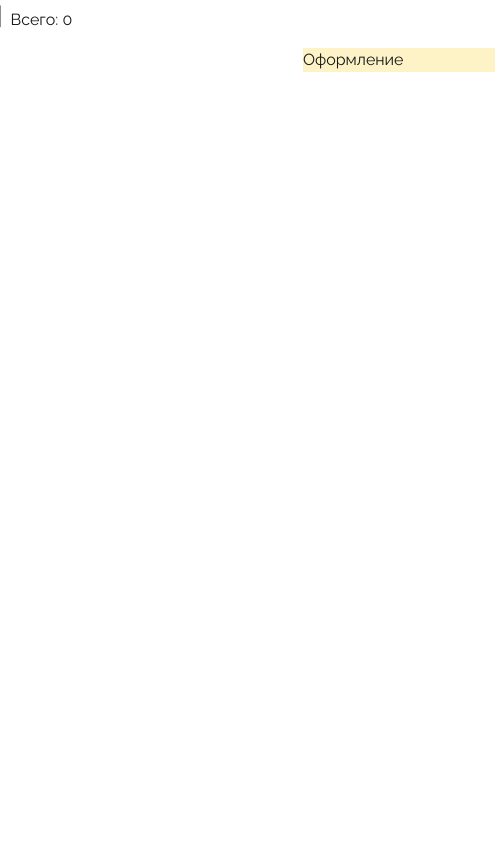
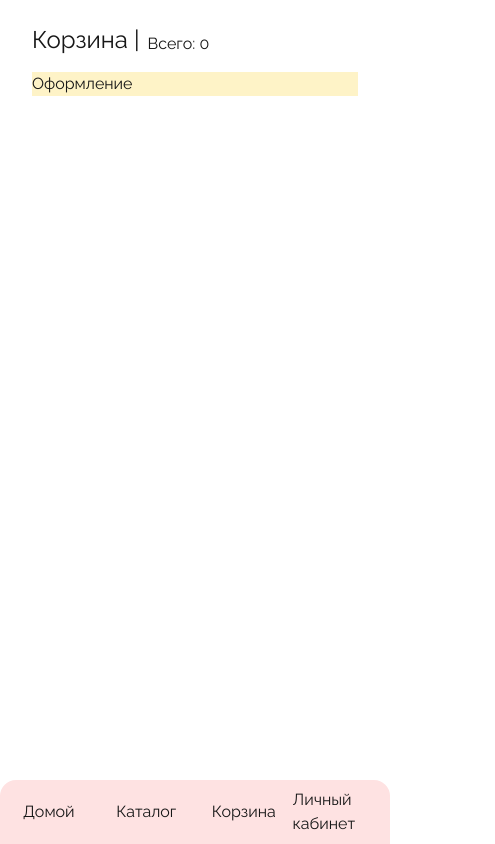
Before and after one commit to Neon3341/walmi-next, a Next.js app: page /cart in a window 390 px wide. Shown: the whole page, 495 px wide, since content can reach past the window. Built offline with nearby package versions, Linux system fonts and the light colour scheme.

Commit message:
mobile cart and menu

```diff
--- a/app/(default)/cart/page.jsx
+++ b/app/(default)/cart/page.jsx
@@ -4,11 +4,11 @@ import GetQuantity from "@components/cart/quantity";
 export default async function Home() {
   return (
     <main className="flex flex-col items-center">
-      <div className="max-w-[80%] w-full min-w-[600px] flex flex-col gap-y-4">
+      <div className="lg:max-w-[80%] w-full lg:min-w-[600px] flex flex-col gap-y-4">
         <div className="flex items-end gap-x-2">
           <h1 className="text-2xl">Корзина |</h1><span>Всего: <GetQuantity /> </span>
         </div>
-        <div className="grid grid-cols-6 gap-x-3">
+        <div className="lg:grid lg:grid-cols-6 lg:gap-x-3 flex flex-col">
           <CartLeftSide />
           <div className="col-span-2 bg-amber-100">Оформление</div>
         </div>
--- a/app/bin/walmiApi.js
+++ b/app/bin/walmiApi.js
@@ -1,6 +1,6 @@
 export default class WalmiApi {
-    imageBasePath = "http://192.168.50.116:3220/media";
-    basePath = "http://192.168.50.116:3220";
+    imageBasePath = "http://192.168.55.98:3220/media";
+    basePath = "http://192.168.55.98:3220";
 
 
     async get(endpoint, params = "") {
--- a/app/components/button/variantButton.jsx
+++ b/app/components/button/variantButton.jsx
@@ -3,7 +3,7 @@ import Link from "next/link";
 import SimpleBtn from ".";
 
 export default function Button({ children, variant, id, className, link, ico = false, onClick = false }) {
-    let classes = "select-none backdrop-blur gap-x-2 py-2 px-8 rounded-xl cursor-pointer transition-all hover:brightness-110 flex flex-row justify-center items-center content-center text-nowrap flex";
+    let classes = "select-none  gap-x-2 py-2 px-8 rounded-xl cursor-pointer transition-all hover:brightness-110 flex flex-row justify-center items-center content-center text-nowrap flex";
     const F = () => {
         console.log("Oops, there is no Action specified for this button...")
         return;
--- a/app/components/layouts/productGrid.jsx
+++ b/app/components/layouts/productGrid.jsx
@@ -11,7 +11,7 @@ export default function ProductGrid({ quantity = 6, page = 0, variant = "small"}
     }, []);
 
     return (
-        <div className="grid grid-cols-2 lg:grid-cols-3 gap-x-3 gap-y-10 py-5 px-8">
+        <div className="grid grid-cols-2 lg:grid-cols-3 gap-x-3 gap-y-10 py-5 px-3 lg:px-8">
             {products?.map((child, index) => {
                 return <ProductCard key={index} variant={variant} data={child}/>
             })}
--- /dev/null
+++ b/app/components/mobile/menu/index.jsx
@@ -0,0 +1,36 @@
+import Image from "next/image";
+import Link from "next/link";
+
+import WalmiText from '@media/walmiText.png'
+import WalmiFavi from '@media/favi.png'
+
+
+
+export default function MobileHeader({ }) {
+
+    return (
+        <header className="fixed lg:hidden grid grid-cols-4 h-16 bottom-0 left-0 right-0 w-full z-50 overflow-clip rounded-ss-2xl rounded-se-2xl">
+            <Link href={"/"} className="bg-red-100 flex items-center justify-center">
+                <div >
+                    Домой
+                </div>
+            </Link>
+            <Link href={"/catalog"} className="bg-red-100 flex items-center justify-center">
+                <div >
+                    Каталог
+                </div>
+            </Link>
+            <Link href={"/cart"} className="bg-red-100 flex items-center justify-center">
+                <div >
+                    Корзина
+                </div>
+            </Link>
+            <Link href={"/account"} className="bg-red-100 flex items-center justify-center">
+                <div >
+                    Личный кабинет
+                </div>
+            </Link>
+
+        </header >
+    )
+}
--- a/app/components/product/single/cartButtons.jsx
+++ b/app/components/product/single/cartButtons.jsx
@@ -69,16 +69,16 @@ function CartButtonsInner({ product, displayAddToCart }) {
 
   return (
     <>
-      <div className="fixed lg:relative bottom-0 left-0 w-full  bg-neutral-100 lg:bg-transparent lg:p-0 p-5 rounded-ss-2xl rounded-se-2xl flex flex-row gap-x-2">
-        <div className={`${cart.some(item => item.id === product._id) ? "w-full opacity-100" : "w-0 opacity-0"} text-3xl transition-all duration-400 h-full flex border rounded-2xl overflow-clip`}>
+      <div className={`${displayAddToCart ? "fixed lg:relative mb-14 pb-6 lg:mb-0 lg:pb-0 bottom-0 left-0 w-full rounded-ss-2xl rounded-se-2xl bg-neutral-100" : ""}   lg:bg-transparent lg:p-0 p-5  flex flex-row gap-x-2`}>
+        <div className={`${cart.some(item => item.id === product._id) ? "w-full opacity-100" : "w-0 opacity-0"} text-2xl lg:text-3xl transition-all duration-400 h-full flex border rounded-2xl overflow-clip`}>
           <Button onClick={decrement} className={"px-4 h-full"}>-</Button>
-          <input type="number" onChange={handleInputChange} className={`${inter.className} w-full text-center text-2xl`} value={cart.find(item => item.id === product._id)?.quantity || 0} />
+          <input type="number" onChange={handleInputChange} className={`${inter.className} w-full text-center text-lg lg:text-2xl`} value={cart.find(item => item.id === product._id)?.quantity || 0} />
           <Button onClick={increment} className={"px-4 h-full"}>+</Button>
         </div>
         {displayAddToCart && <div className="w-full">
           <Button onClick={onClickCart} className={"font-semibold py-3"} variant={"sky"}>{cart.some(item => item.id === product._id) ? "К Корзине" : "В Корзину"}</Button>
         </div>}
-        <div className={`${cart.some(item => item.id === product._id) ? "w-0 opacity-0" : "w-full opacity-100"} transition-all duration-400`}>
+        <div className={`${cart.some(item => item.id === product._id) ? "w-0 opacity-0 h-0" : "w-full opacity-100"} transition-all duration-400`}>
           <Button onClick={onClickFavorites} className={"py-3 h-full"} variant={"outline"} ico={favorites.indexOf(product._id) == -1 ? Heart : HeartFill}></Button>
         </div>
       </div>
--- a/app/components/sliders/homeSlider/SlideOne.jsx
+++ b/app/components/sliders/homeSlider/SlideOne.jsx
@@ -17,13 +17,13 @@ export default function HSSlideOne({ }) {
     }, [related]);
 
     return (
-        <div className="w-full bg-indigo-200 rounded-xl h-fit lg:h-full flex flex-col py-5 px-8 relative">
+        <div className="w-full bg-indigo-200 rounded-xl h-fit lg:h-full flex flex-col py-5 lg:px-8 px-3 relative">
             <div className="w-fit absolute top-3 right-3">
                 <Button className={`w-fit`} variant={"outline"}>Все товары</Button>
             </div>
             <span className={raleway.className}>Рекомендуем вам</span>
             {/* <h3 className={`text-[70px] font-bold -mt-3 ${raleway.className}`} >{related.title}</h3> */}
-            <h3 className={`text-[50px] lg:text-[70px] font-bold -mt-3 ${raleway.className}`} >Последние продукты</h3>
+            <h3 className={`text-[50px] lg:text-[70px] font-bold lg:-mt-3 mb-8 lg:pb-0 ${raleway.className}`} style={{lineHeight: "42px"}}>Последние продукты</h3>
 
             <div className="grid grid-cols-2 lg:grid-cols-3 gap-x-3 gap-y-2 w-full place-items-center">
                 {
--- a/app/layout.jsx
+++ b/app/layout.jsx
@@ -6,6 +6,7 @@ export const metadata = {
   description: "Официальный магазин фабрики-производителя Walmi. Здесь вы найдете исключительно оригинальные товары бренда Walmi.",
 };
 import { Raleway } from "@next/font/google";
+import MobileHeader from "@components/mobile/menu";
 const raleway = Raleway();
 
 
@@ -13,9 +14,10 @@ export default function RootLayout({ children }) {
   return (
     <html lang="ru">
       <body
-        className={`antialiased ${raleway.className}`}
+        className={`antialiased ${raleway.className} pb-24 pt-6 lg:pb-0 lg:pt-0`}
       >
         <PreloadState />
+        <MobileHeader />
         <Header />
           {children}
 
```
Also changed, not shown: app/components/cart/cart.jsx (+13 -8 lines).
